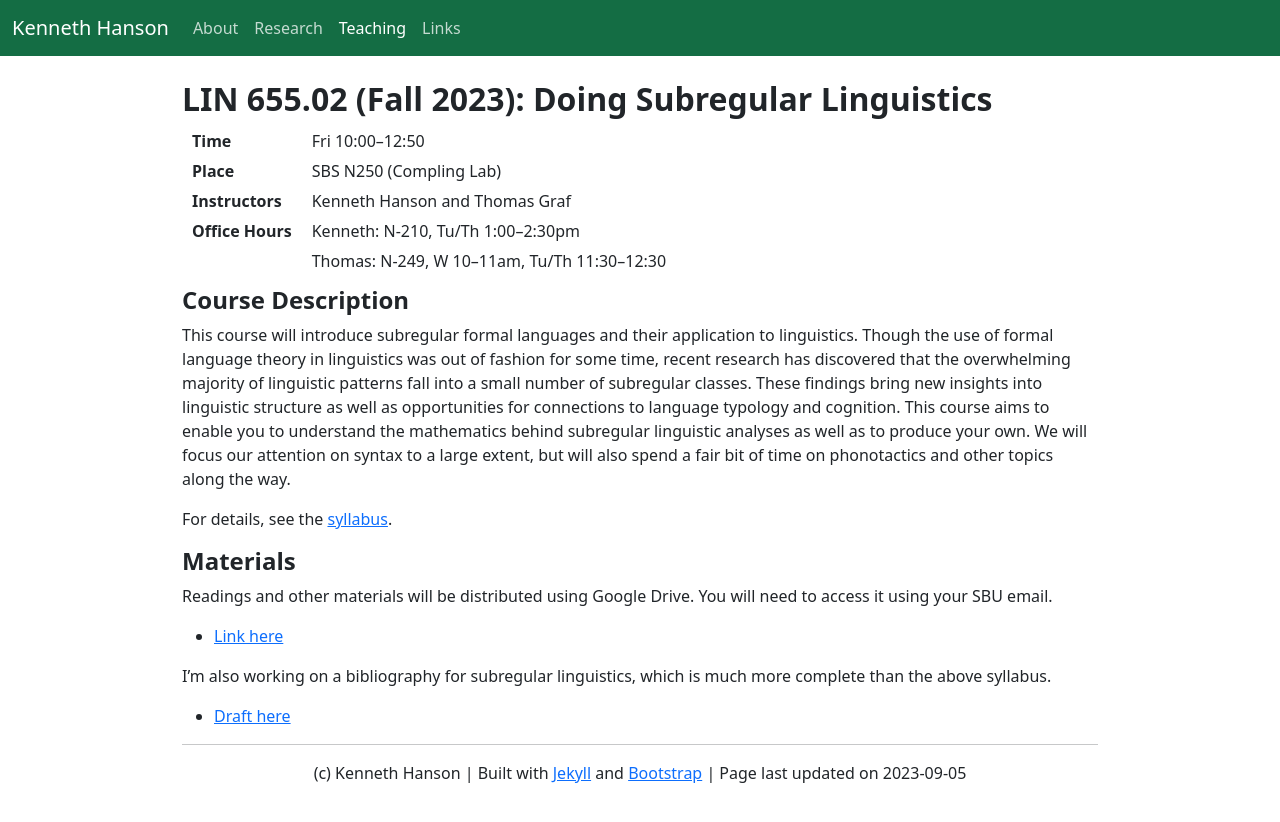
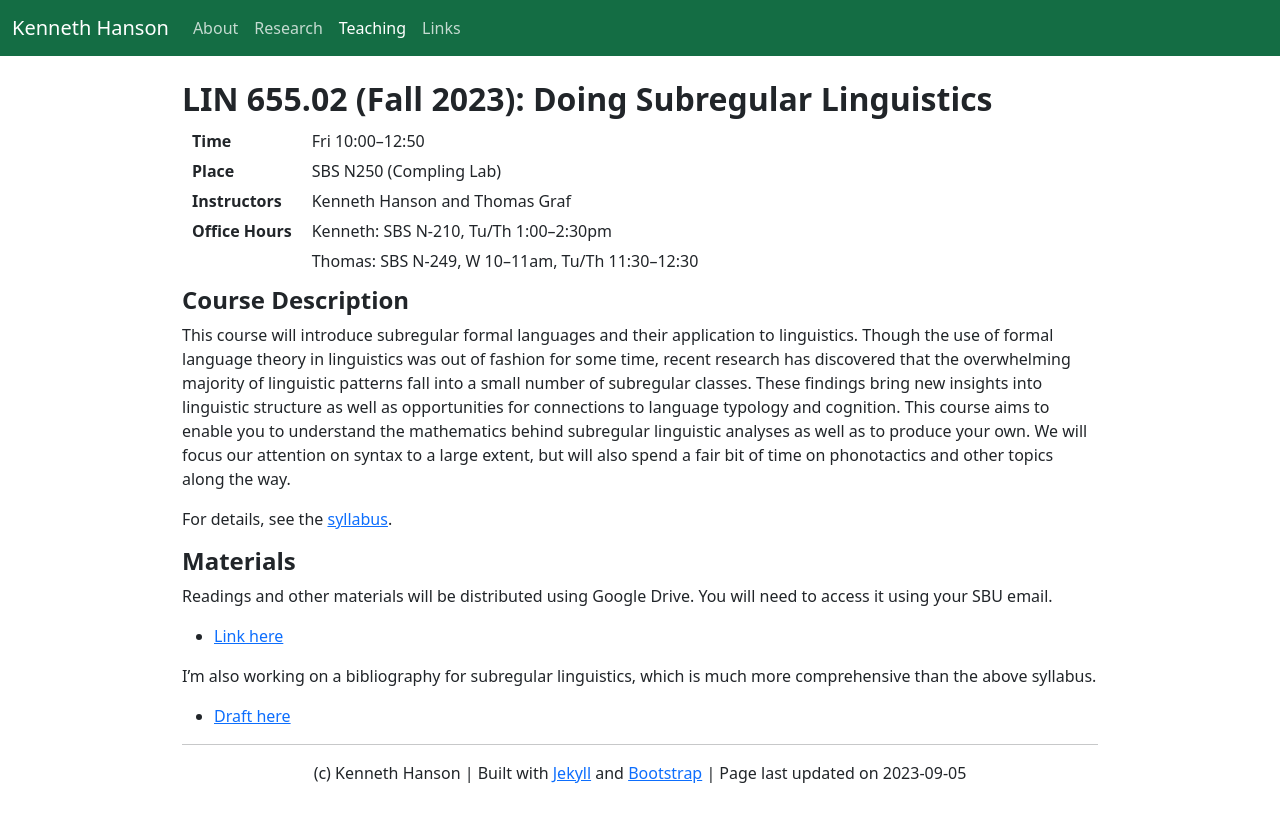
Before and after one commit to khanson679/khanson679.github.io, a Jekyll site: the page built from teaching/lin655/index.md, in a window 1280 px wide. Shown: the top 822 px of the page. Built offline with Jekyll 4.4.1, drawn with Linux system fonts in a browser that asks for light colours.

Commit message:
Minor edits.

```diff
--- a/teaching/lin655/index.md
+++ b/teaching/lin655/index.md
@@ -7,8 +7,8 @@ date: 2023-09-05
 **Time** | Fri 10:00–12:50
 **Place** | SBS N250 (Compling Lab)
 **Instructors** | Kenneth Hanson and Thomas Graf
-**Office Hours** | Kenneth: N-210, Tu/Th 1:00--2:30pm
- | Thomas: N-249, W 10--11am, Tu/Th 11:30--12:30
+**Office Hours** | Kenneth: SBS N-210, Tu/Th 1:00--2:30pm
+ | Thomas: SBS N-249, W 10--11am, Tu/Th 11:30--12:30
 
 ## Course Description
 
@@ -27,6 +27,6 @@ You will need to access it using your SBU email.
 
 - [Link here](https://drive.google.com/drive/folders/1Sm7U5s4d5uYzllJhcY1ivhkUeXIbiO6P?usp=sharing)
 
-I'm also working on a bibliography for subregular linguistics, which is much more complete than the above syllabus.
+I'm also working on a bibliography for subregular linguistics, which is much more comprehensive than the above syllabus.
 
 - [Draft here](/files/subregular-bibliography.pdf)
```
